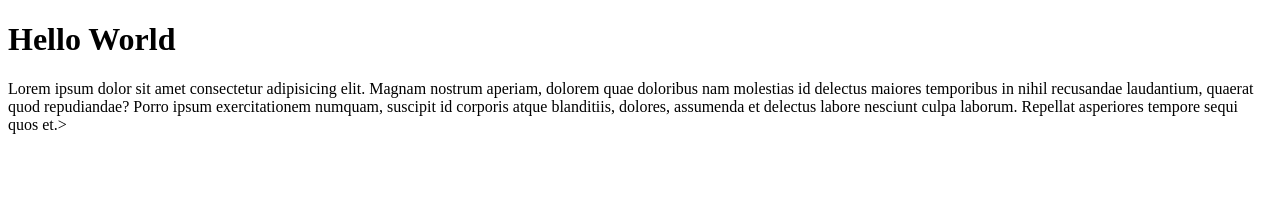
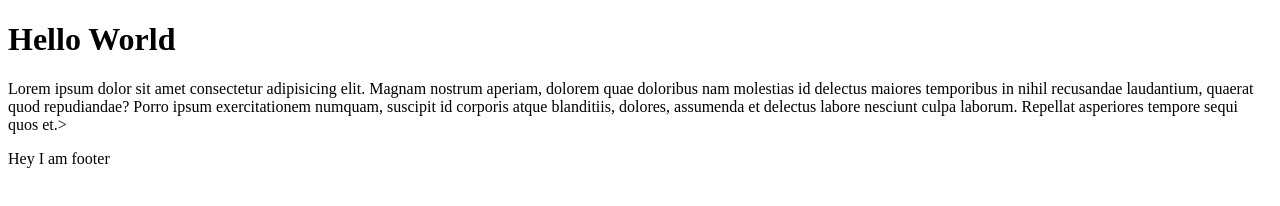
Before and after one commit to Shah8baz/hello-world, a plain HTML site: page index.html in a window 1280 px wide. Drawn offline with Linux system fonts and the light colour scheme.

Commit message:
added a footer

```diff
--- a/index.html
+++ b/index.html
@@ -14,5 +14,6 @@
       quod repudiandae? Porro ipsum exercitationem numquam, suscipit id
       corporis atque blanditiis, dolores, assumenda et delectus labore nesciunt
       culpa laborum. Repellat asperiores tempore sequi quos et.></p>
+      <footer>Hey I am footer</footer>
 </body>
 </html>
```
